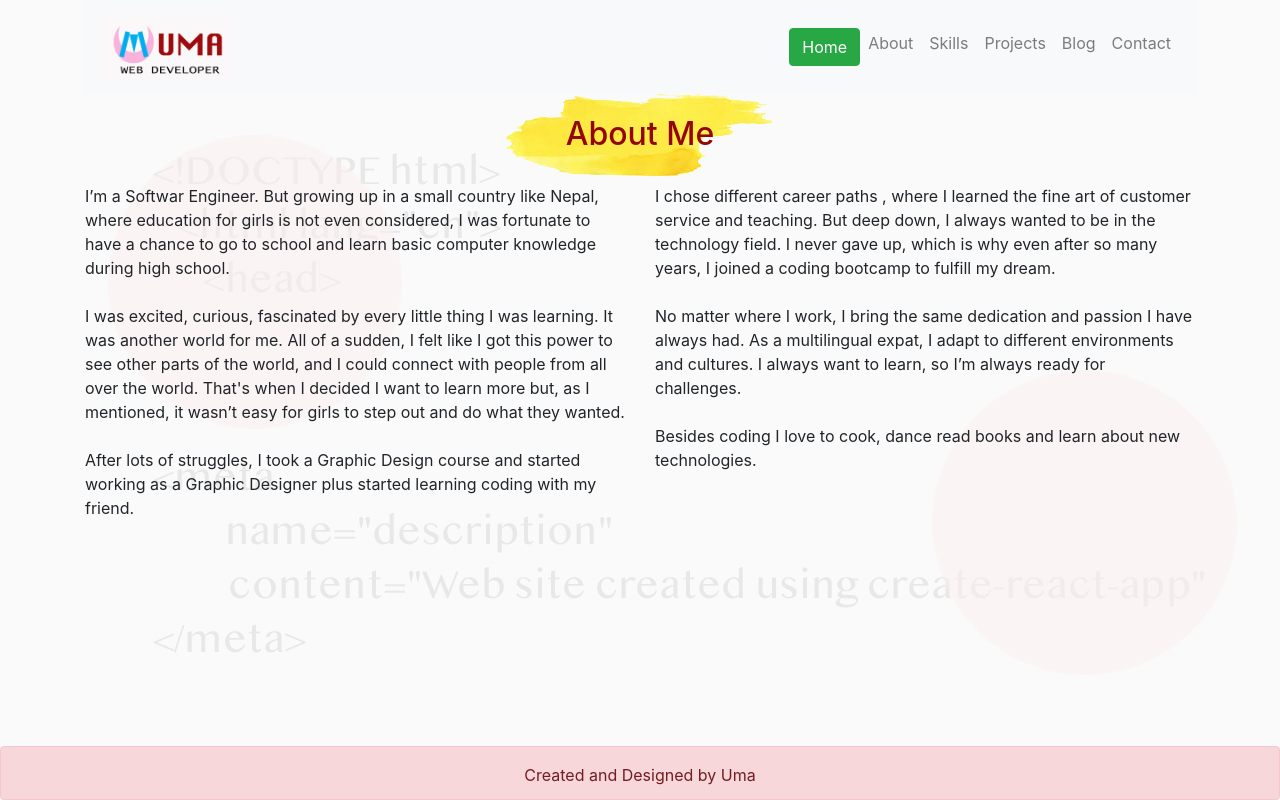
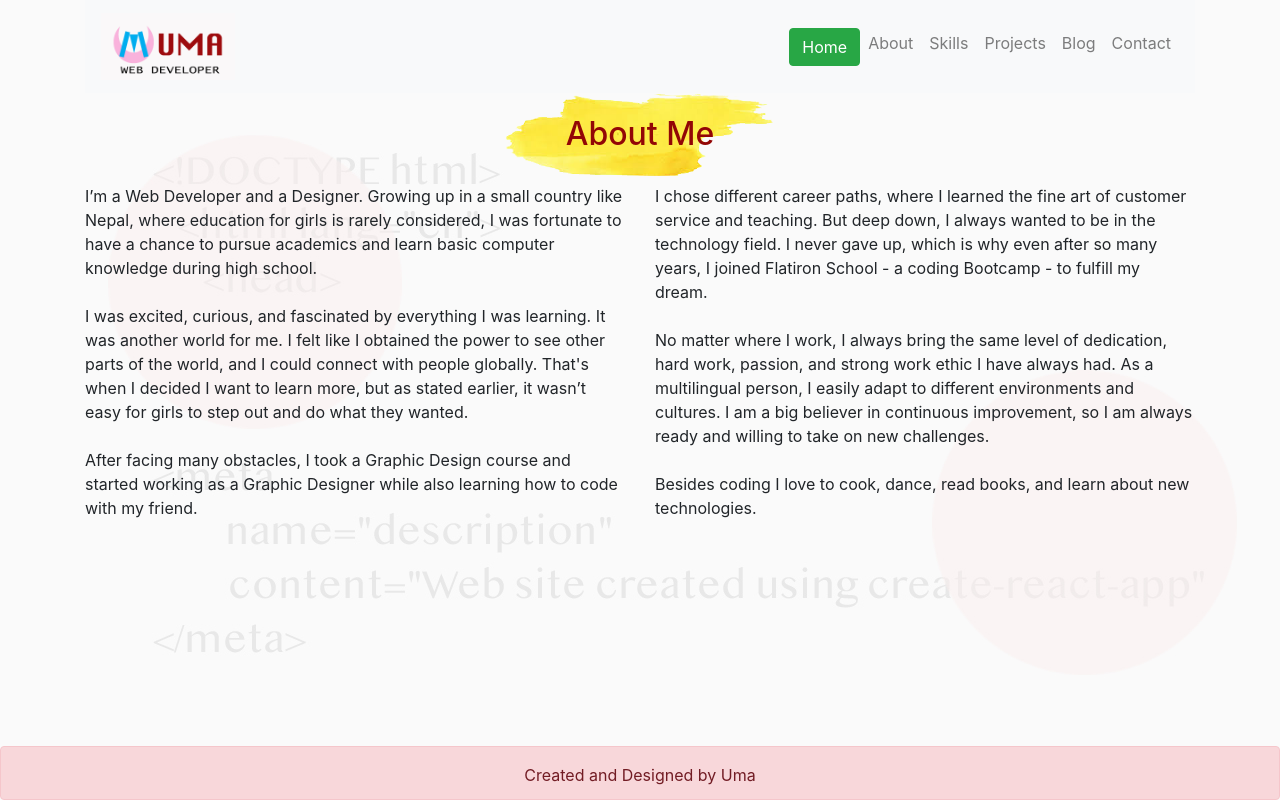
Before and after one commit to mdr-uma/portfolio, a React (Create React App) app: page /about in a window 1280 px wide. Built offline with nearby package versions, Linux system fonts and the light colour scheme.

Commit message:
fix typos and grammers

```diff
--- a/src/components/About.js
+++ b/src/components/About.js
@@ -7,21 +7,21 @@ const About = () => {
             <div className="row">
                 <div className="col-sm-6">
                     <div className="about">
-                        I’m a Softwar Engineer. But growing up in a small country like Nepal, where education for girls is not even considered, I was fortunate to have a chance to go to school and learn basic computer knowledge during high school. <br/><br/>
+                        I’m a Web Developer and a Designer. Growing up in a small country like Nepal, where education for girls is rarely considered, I was fortunate to have a chance to pursue academics and learn basic computer knowledge during high school.<br/><br/>
 
-                        I was excited, curious, fascinated by every little thing I was learning. It was another world for me. All of a sudden, I felt like I got this power to see other parts of the world, and I could connect with people from all over the world. That's when I decided I want to learn more but, as I mentioned, it wasn’t easy for girls to step out and do what they wanted.<br/><br/>
+                        I was excited, curious, and fascinated by everything I was learning. It was another world for me. I felt like I obtained the power to see other parts of the world, and I could connect with people globally. That's when I decided I want to learn more, but as stated earlier, it wasn’t easy for girls to step out and do what they wanted.<br/><br/>
 
-                        After lots of struggles, I took a Graphic Design course and started working as a Graphic Designer plus started learning coding with my friend.
+                        After facing many obstacles, I took a Graphic Design course and started working as a Graphic Designer while also learning how to code with my friend.
                     </div>
                 </div>
 
                 <div className="col-sm-6">
                     <div className="about">
-                        I chose different career paths , where I learned the fine art of customer service and teaching. But deep down, I always wanted to be in the technology field. I never gave up, which is why even after so many years, I joined a coding bootcamp to fulfill my dream.<br/><br/>
+                        I chose different career paths, where I learned the fine art of customer service and teaching. But deep down, I always wanted to be in the technology field. I never gave up, which is why even after so many years, I joined Flatiron School - a coding Bootcamp - to fulfill my dream.<br/><br/>
 
-                        No matter where I work, I bring the same dedication and passion I have always had. As a multilingual expat, I adapt to different environments and cultures. I always want to learn, so I’m always ready for challenges.<br/> <br/>
+                        No matter where I work, I always bring the same level of dedication, hard work, passion, and strong work ethic I have always had. As a multilingual person, I easily adapt to different environments and cultures. I am a big believer in continuous improvement, so I am always ready and willing to take on new challenges.<br/> <br/>
 
-                        Besides coding I love to cook, dance read books and learn about new technologies.
+                        Besides coding I love to cook, dance, read books, and learn about new technologies.
                     </div>
                 </div>
             </div>
--- a/src/components/Profile.js
+++ b/src/components/Profile.js
@@ -18,7 +18,7 @@ const Profile = () => {
                     <div className="intro-message">
                         <h3>Hi, I’m Uma Manandhar.</h3>
                         <h4>I am a Software Engineer.</h4>
-                        <h5>My expertise are Ruby on Rails, JavaScript and React.</h5>
+                        <h5>My expertise includes JavaScript, React, and Ruby on Rails.</h5>
                         <button className="btn btn-success ml-auto mr-1" onClick={() => setInfo(!info)}>Contact Info</button>
                         {info ?
                             <div className="info shadow animate__animated animate__bounceInLeft">
```
